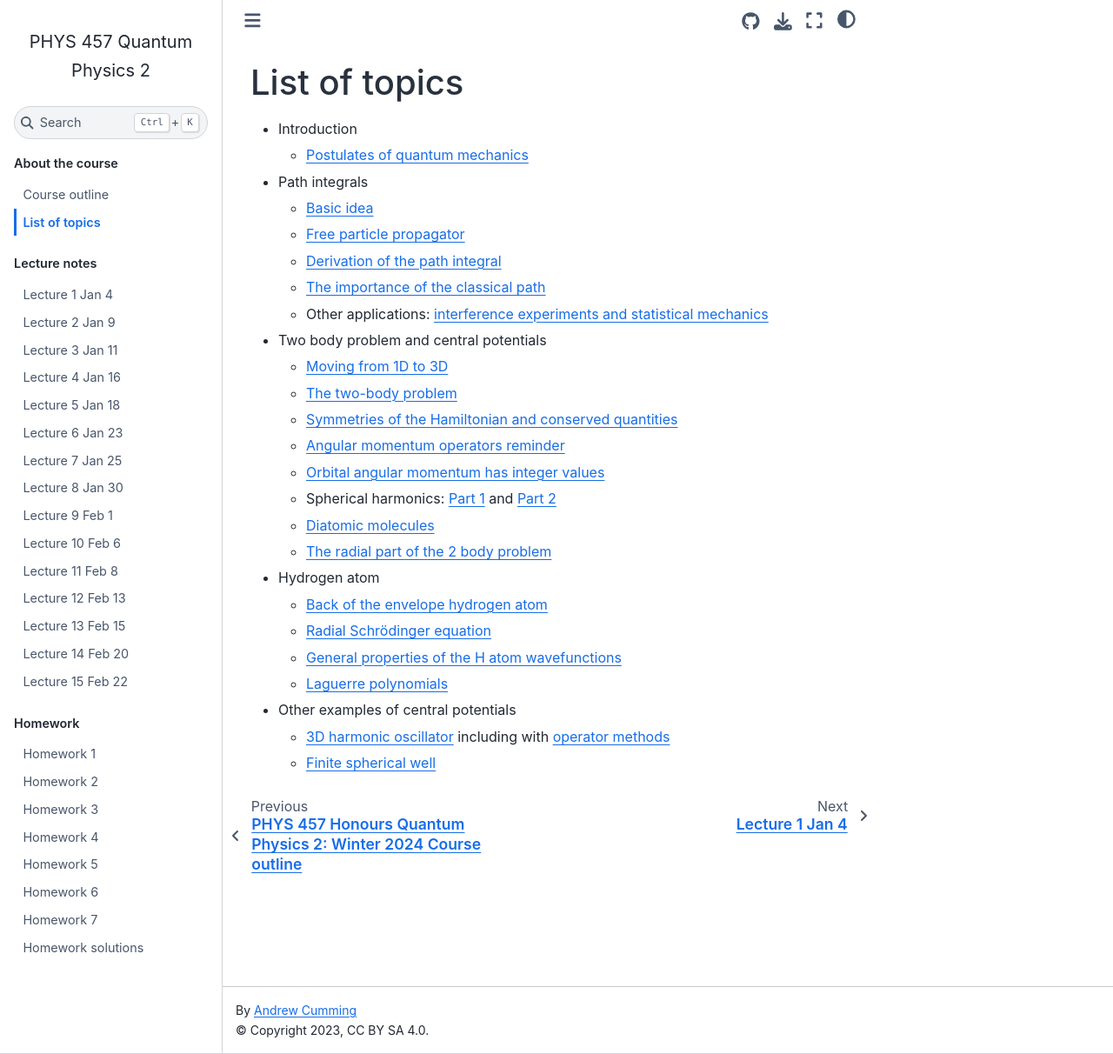
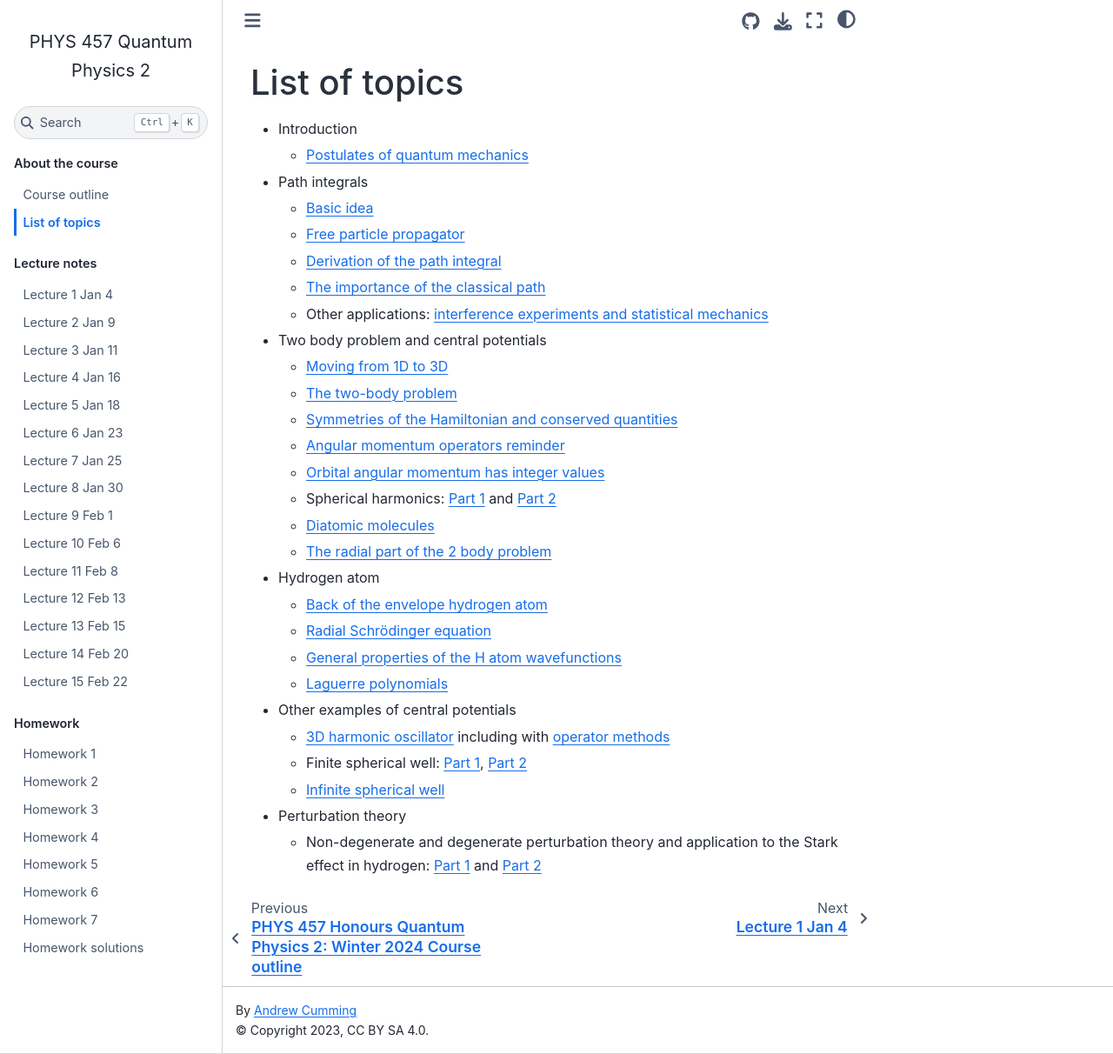
Before and after one commit to andrewcumming/phys457, a Jupyter Book: the page built from topics.md, in a window 1280 px wide and 1212 px high. Shown: the whole window at 87% size. Built offline with Jupyter Book 1.0.4 settings and Sphinx 7.4.7 and the Sphinx Book theme 1.1.4, drawn with Linux system fonts in a browser that asks for light colours.

Commit message:
Update topics list

```diff
--- a/topics.md
+++ b/topics.md
@@ -24,4 +24,7 @@
     + [Laguerre polynomials](https://andrewcumming.github.io/phys457/lecture10.html#how-this-works-mathematically-laguerre-polynomials)
 - Other examples of central potentials
     + [3D harmonic oscillator](https://andrewcumming.github.io/phys457/lecture11.html#d-harmonic-oscillator) including with [operator methods](https://andrewcumming.github.io/phys457/lecture11.html#an-operator-approach-to-the-3d-harmonic-oscillator)
-    + [Finite spherical well](https://andrewcumming.github.io/phys457/lecture12.html#finite-spherical-well)
+    + Finite spherical well: [Part 1](https://andrewcumming.github.io/phys457/lecture12.html#finite-spherical-well), [Part 2](https://andrewcumming.github.io/phys457/lecture13.html#finite-spherical-well)
+    + [Infinite spherical well](https://andrewcumming.github.io/phys457/lecture13.html#infinite-spherical-well)
+- Perturbation theory
+    + Non-degenerate and degenerate perturbation theory and application to the Stark effect in hydrogen: [Part 1](https://andrewcumming.github.io/phys457/lecture14.html#the-stark-effect-in-hydrogen-and-perturbation-theory) and [Part 2](https://andrewcumming.github.io/phys457/lecture15.html)
```
